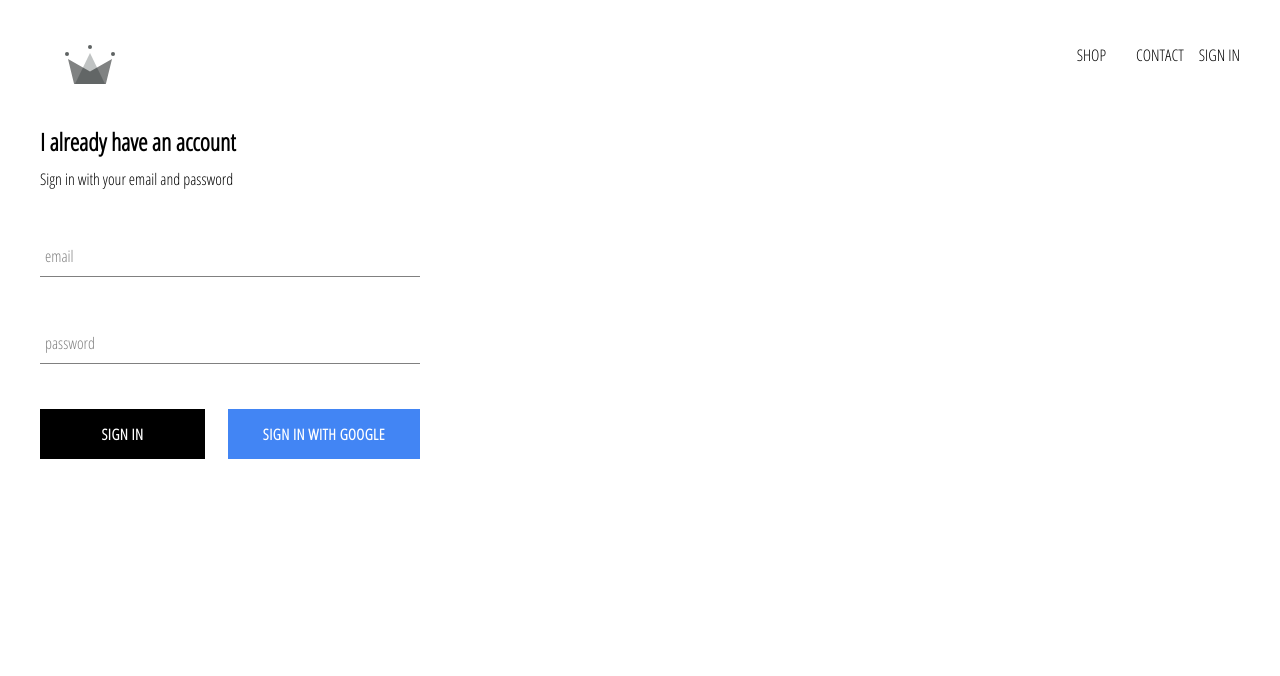
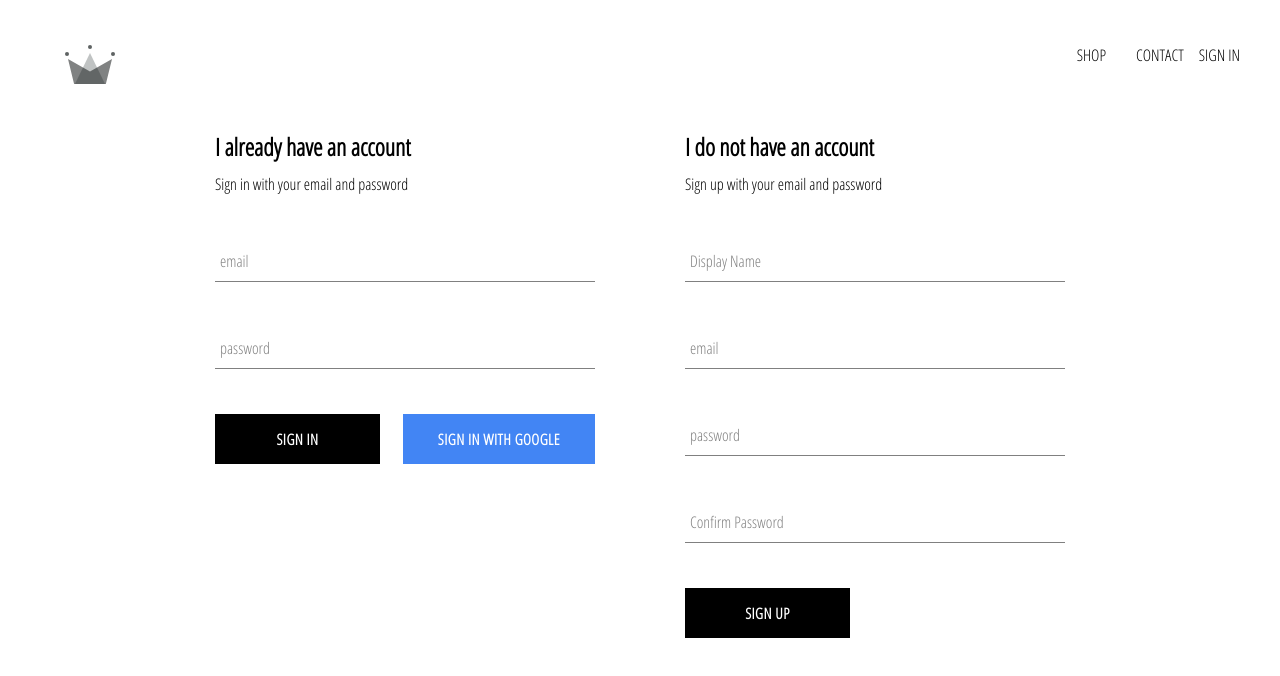
Before and after one commit to dylangit01/2nd-ecommerce-project, a React (Create React App) app: page /signin in a window 1280 px wide. Shown: the top 676 px of the page. Built offline with nearby package versions, Linux system fonts and the light colour scheme; no server answers.

Commit message:
implemented firebase utils, included ability to store authenticated users into firestore database

```diff
--- a/src/App.js
+++ b/src/App.js
@@ -7,7 +7,7 @@
 import Header from "./components/header/header.component";
 import SignInAndSignUpPage from "./pages/sign-in-and-sign-up/sign-in-and-sign-up.component";
 
-import {auth} from './firebase/firebase.utils'
+import {auth, createUserProfileDocument} from './firebase/firebase.utils'
 
 
 
@@ -23,9 +23,21 @@
    unsubscribeFromAuth = null
 
    componentDidMount() {
-       this.unsubscribeFromAuth = auth.onAuthStateChanged(user => {
-            this.setState({currentUser: user});
-            // console.log(user)
+       this.unsubscribeFromAuth = auth.onAuthStateChanged( async userAuth => {  // this line is to check if any user sign in with Google
+         if(userAuth) {
+             const userRef = await createUserProfileDocument(userAuth); // if userAuth passed, then get userRef to either check if this user exists in firebase, if not, then create this user into
+                                                                         // firebase database
+             userRef.onSnapshot(snapshot => {         // this line is to update application state
+                this.setState({
+                    currentUser: {
+                        id: snapshot.id,
+                        ...snapshot.data()
+                    }
+                }, ()=> console.log(this.state))
+             })
+         } else {
+             this.setState({currentUser: userAuth})
+         }
         })
    }
 
--- /dev/null
+++ b/src/components/sign-up/sign-up.component.jsx
@@ -0,0 +1,102 @@
+import React from "react";
+import './sign-up.styles.scss'
+import FormInput from "../form-input/form-input.component";
+import CustomButton from "../custom-button/custom-button.component";
+
+import { auth, createUserProfileDocument} from "../../firebase/firebase.utils";
+
+class SignUp extends React.Component {
+    constructor(props) {
+        super(props);
+
+        this.state = {
+            displayName: '',
+            email: '',
+            password: '',
+            confirmPassword: ''
+        }
+    }
+
+    handleSubmit = async event => {
+        event.preventDefault();
+        const {displayName, email, password, confirmPassword} = this.state;
+        if (password !== confirmPassword) {
+            alert('Password don\'t match');
+            return
+        }
+        else if (password.length < 6) {
+            alert('Password should be at least 6 characters');
+            return
+        }
+        try {
+            const {user} = await auth.createUserWithEmailAndPassword(email, password)
+
+            await createUserProfileDocument(user, {displayName})
+
+            this.setState({
+                displayName: '',
+                email: '',
+                password: '',
+                confirmPassword: ''
+            })
+        } catch (e) {
+            console.log(e.message)
+        }
+    };
+
+    handleChange = event => {
+        const {name, value} = event.target
+        this.setState({[name]: value})
+    };
+
+    render() {
+        const {displayName, email, password, confirmPassword} = this.state
+        return (
+            <div className='sign-up'>
+                <h2 className='title'>I do not have an account</h2>
+                <span>Sign up with your email and password</span>
+
+                <form className='sign-up-form' onSubmit={this.handleSubmit}>
+                    <FormInput
+                        name='displayName'
+                        type='text'
+                        value={displayName}
+                        handleChange={this.handleChange}
+                        required
+                        label='Display Name'
+                    />
+                    <FormInput
+                        name='email'
+                        type='email'
+                        value={email}
+                        handleChange={this.handleChange}
+                        required
+                        label='email'
+                    />
+                    <FormInput
+                        name='password'
+                        type='password'
+                        value={password}
+                        handleChange={this.handleChange}
+                        required
+                        label='password'
+                    />
+                    <FormInput
+                        name='confirmPassword'
+                        type='password'
+                        value={confirmPassword}
+                        handleChange={this.handleChange}
+                        required
+                        label='Confirm Password'
+                    />
+                    {/*// Notice!!! below submit button has to be placed into the form tag!!!*/}
+                    <div className='buttons'>
+                        <CustomButton type='submit'>SIGN UP</CustomButton>
+                    </div>
+                </form>
+            </div>
+        )
+    }
+}
+
+export default SignUp
--- /dev/null
+++ b/src/components/sign-up/sign-up.styles.scss
@@ -0,0 +1,9 @@
+.sign-up {
+  display: flex;
+  flex-direction: column;
+  width: 380px;
+
+  .title {
+    margin: 10px 0;
+  }
+}
--- a/src/firebase/firebase.utils.js
+++ b/src/firebase/firebase.utils.js
@@ -13,6 +13,34 @@
     measurementId: "G-YDWF4DNT58"
 };
 
+export const createUserProfileDocument = async (userAuth, additionalData) => {
+    if(!userAuth) return;
+
+    const userRef = await firestore.doc(`users/${userAuth.uid}`);
+    const snapShot = await userRef.get();
+
+    if(!snapShot.exists) {
+        const {displayName, email} = userAuth;  // Here, userAuth = {displayName, email}, so in Sign-up component, using {user} = {displayName, email}
+        const createAt = new Date()
+
+        try {
+            await userRef.set({
+                displayName,
+                email,
+                createAt,
+                ...additionalData
+            })
+        } catch (e) {
+            console.log('error creating user', e.message)
+        }
+    }
+    return userRef
+};
+
+
+
+
+
 firebase.initializeApp(config);
 
 export const auth = firebase.auth();
--- a/src/pages/sign-in-and-sign-up/sign-in-and-sign-up.component.jsx
+++ b/src/pages/sign-in-and-sign-up/sign-in-and-sign-up.component.jsx
@@ -1,10 +1,12 @@
 import React from "react";
 import './sign-in-and-sign-up.styles.scss'
 import SignIn from "../../components/sign-in/sign-in.component";
+import SignUp from "../../components/sign-up/sign-up.component";
 
 const SignInAndSignUpPage = () => (
     <div className='sign-in-and-sign-up'>
         <SignIn />
+        <SignUp />
     </div>
 );
 
--- a/src/pages/sign-in-and-sign-up/sign-in-and-sign-up.styles.scss
+++ b/src/pages/sign-in-and-sign-up/sign-in-and-sign-up.styles.scss
@@ -0,0 +1,6 @@
+.sign-in-and-sign-up {
+  width: 850px;
+  display: flex;
+  justify-content: space-between;
+  margin: 30px auto;
+}
```
